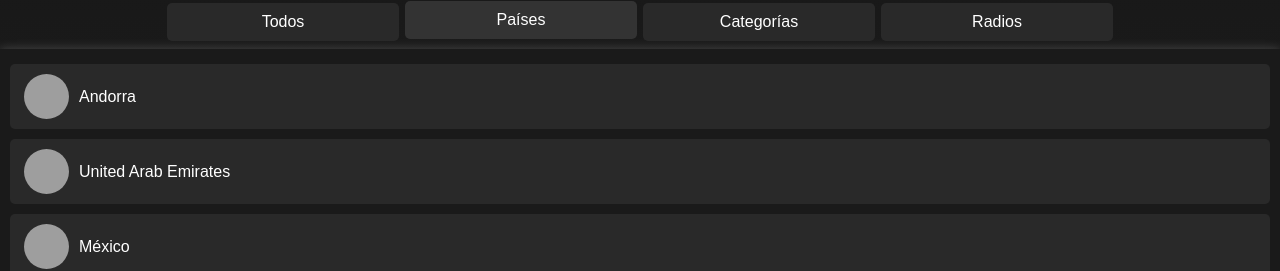
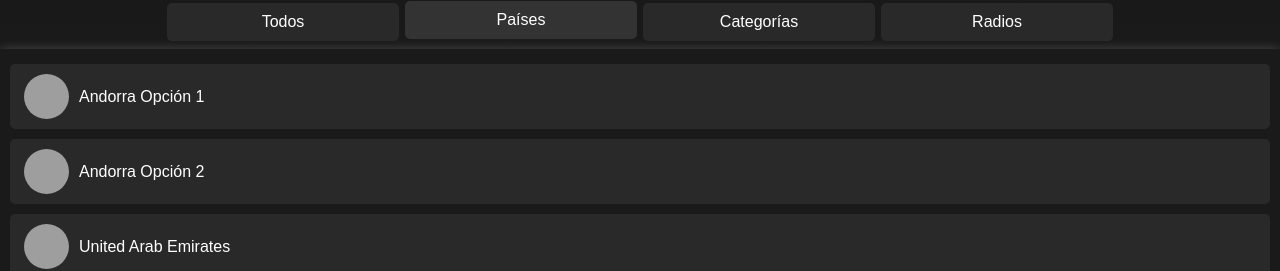
Before and after one commit to XUPERPLAY/Af1cionadostv_v2, a plain HTML site: page index.html in a window 1280 px wide. Both pictures are taken after a click on the element "Países". Shown: the part 417-688 px from the top of the page. Drawn offline with nearby package versions, Linux system fonts and the light colour scheme; no server answers; grey boxes are pictures that could not be loaded.

Commit message:
Update index.html

```diff
--- a/index.html
+++ b/index.html
@@ -686,7 +686,8 @@
   function loadChannelsByType(type) {
     const channelsByType = {
       country: [
-        { name: 'Andorra', url: 'https://iptv-org.github.io/iptv/countries/ad.m3u', logo: 'https://i.postimg.cc/L4xpnNy5/logo11-3-19385.png' },
+        { name: 'Andorra Opción 1', url: 'https://iptv-org.github.io/iptv/countries/ad.m3u', logo: 'https://i.postimg.cc/L4xpnNy5/logo11-3-19385.png' },
+        { name: 'Andorra Opción 2', url: 'https://raw.githubusercontent.com/TVGarden/tv-garden-channel-list/main/channels/raw/countries/ad.json', logo: 'https://i.postimg.cc/L4xpnNy5/logo11-3-19385.png' },
         { name: 'United Arab Emirates', url: 'https://iptv-org.github.io/iptv/countries/ae.m3u', logo: 'https://i.postimg.cc/L4xpnNy5/logo11-3-19385.png' },
         { name: 'México', url: 'https://iptv-org.github.io/iptv/countries/mx.m3u', logo: 'https://i.postimg.cc/L4xpnNy5/logo11-3-19385.png' },
         { name: 'USA', url: 'https://iptv-org.github.io/iptv/countries/us.m3u', logo: 'https://i.postimg.cc/L4xpnNy5/logo11-3-19385.png' },
```
